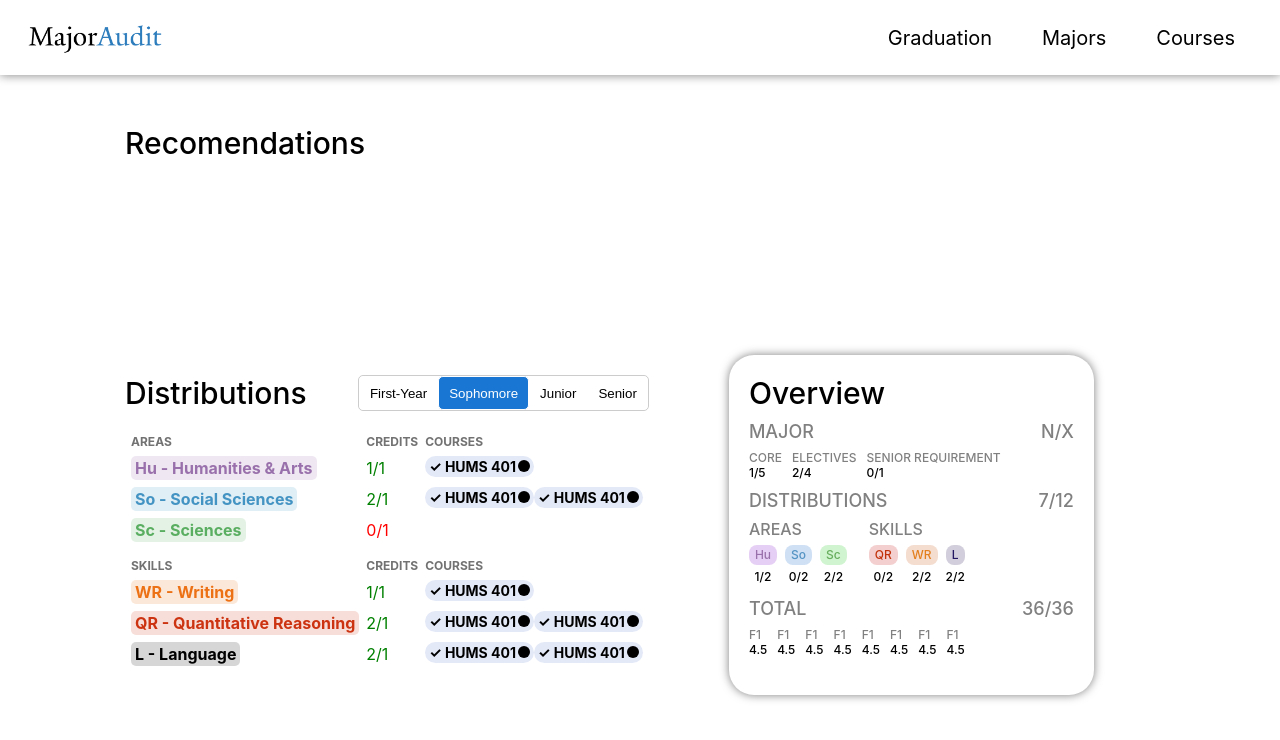
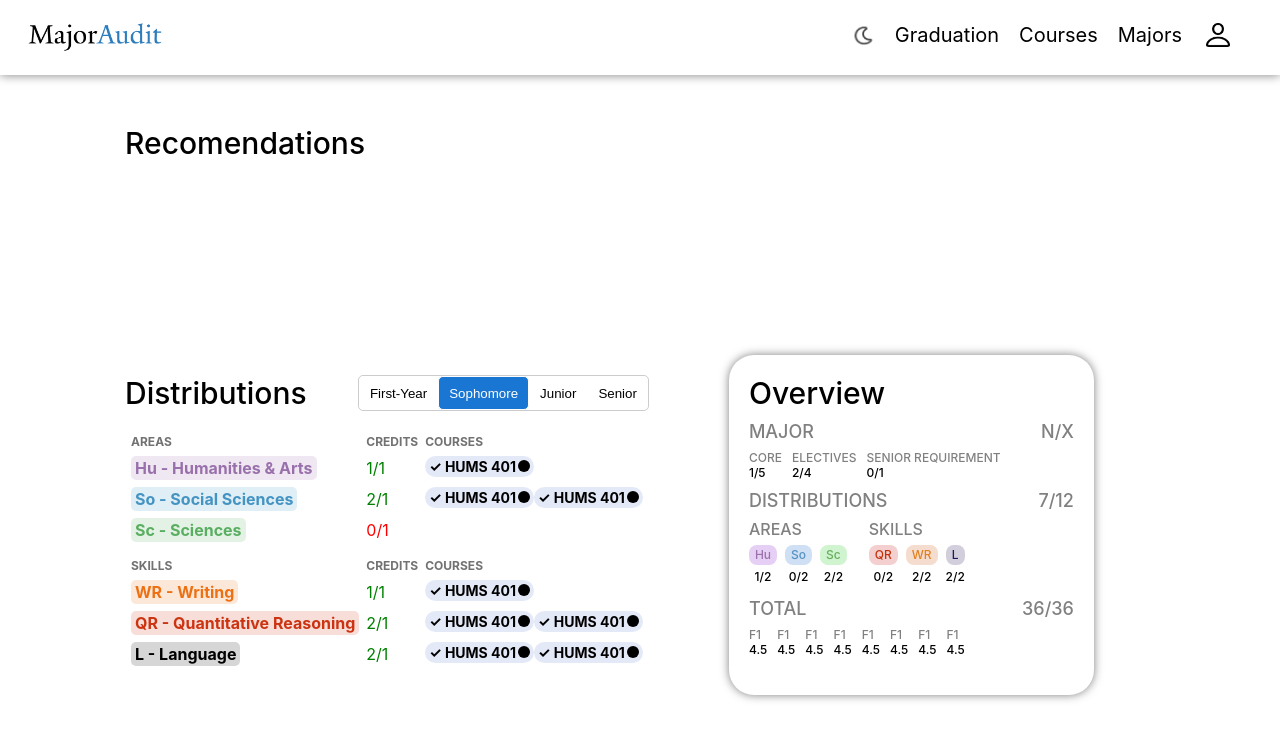
Before and after one commit to YaleComputerSociety/MajorAudit, a React (Create React App) app in the folder frontend/: page / in a window 1280 px wide. Shown: the top 740 px of the page. Built offline with nearby package versions, Linux system fonts and the light colour scheme.

Commit message:
nav bar updates

```diff
--- a/frontend/src/App.tsx
+++ b/frontend/src/App.tsx
@@ -1,7 +1,7 @@
 
 import "./App.css";
 import { Route, Routes } from 'react-router-dom';
-import Navbar from './NavBar';
+import Navbar from './navbar/NavBar';
 import Courses from './pages/Courses';
 import Graduation from './pages/Graduation';
 import Majors from './pages/Majors';
--- a/frontend/src/NavBar.css
+++ /dev/null
@@ -1,41 +0,0 @@
-
-.NavBar {
-    position: fixed;
-    left: 0;
-    width: 100%;
-    top: 0;
-    height: 75px;
-
-    display: flex;
-    justify-content: flex-end; /* Align items to the right */
-    align-items: center; /* Center items vertically */
-    padding: 0 20px;
-    box-sizing: border-box; /* Account for padding in width */
-
-    background-color: #ffffff; /* Setting background color */
-    box-shadow: 0 0 10px rgba(0, 0, 0, 0.5); /* Adding a box shadow */
-}
-
-.logo {
-    width: 150px; /* Set the desired width */
-    height: auto; /* Maintain aspect ratio */
-    margin-right: auto; /* Push the logo to the left */
-}
-
-.NavBar .activeLink {
-    color: #598FF4;
-    font-size: 20px; /* Increase font size */
-    text-decoration: none;
-    margin: 0 15px;
-    padding: 10px;
-    transition: color 0.3s;
-}
-
-.NavBar .dormantLink {
-    color: #000000;
-    font-size: 20px; /* Increase font size */
-    text-decoration: none;
-    margin: 0 15px;
-    padding: 10px;
-    transition: color 0.3s;
-}
--- a/frontend/src/NavBar.tsx
+++ /dev/null
@@ -1,18 +0,0 @@
-
-import React from 'react';
-import "./NavBar.css";
-import maLogo from "./commons/images/ma_logo.png";
-import { NavLink } from "react-router-dom";
-
-const NavBar=()=>{
-    return (
-        <div className='NavBar'>
-            <img src={maLogo} alt="" className="logo"/>
-            <NavLink to="/graduation"  className={({ isActive }) => isActive ? "activeLink" : "dormantLink"}>Graduation </NavLink>
-            <NavLink to="/majors"      className={({ isActive }) => isActive ? "activeLink" : "dormantLink"}>Majors </NavLink>
-            <NavLink to="/courses"     className={({ isActive }) => isActive ? "activeLink" : "dormantLink"}>Courses </NavLink>
-        </div>
-    )
-}
-
-export default NavBar;
--- a/frontend/src/Router.tsx
+++ b/frontend/src/Router.tsx
@@ -1,3 +1,4 @@
+
 import { createBrowserRouter, RouterProvider } from "react-router-dom";
 import "./index.css";
 import Courses from "./pages/Courses";
@@ -23,6 +24,8 @@ const router = createBrowserRouter([
   },
 ]);
 
-export default function Router() {
+function Router() {
   return <RouterProvider router={router} />;
 }
+
+export default Router;
--- /dev/null
+++ b/frontend/src/navbar/NavBar.module.css
@@ -0,0 +1,39 @@
+
+.row {
+    display: flex;
+    flex-direction: row;
+}
+
+.NavBar {
+    position: fixed;
+    left: 0;
+    width: 100%;
+    top: 0;
+    height: 75px;
+
+    display: flex;
+    justify-content: space-between;
+    align-items: center;
+    box-sizing: border-box;
+
+    background-color: #ffffff;
+    box-shadow: 0 0 10px rgba(0, 0, 0, 0.5);
+}
+
+.NavBar .activeLink {
+    color: #598FF4;
+    font-size: 20px; /* Increase font size */
+    text-decoration: none;
+    margin-right: 10px;
+    margin-left: 10px;
+    transition: color 0.3s;
+}
+
+.NavBar .dormantLink {
+    color: #000000;
+    font-size: 20px; /* Increase font size */
+    text-decoration: none;
+    margin-right: 10px;
+    margin-left: 10px;
+    transition: color 0.3s;
+}
--- /dev/null
+++ b/frontend/src/navbar/NavBar.tsx
@@ -0,0 +1,31 @@
+
+import React from 'react';
+import styles from "./NavBar.module.css";
+
+import img_logo from "./../commons/images/ma_logo.png";
+import img_moon from "./../commons/images/moon.png";
+import img_profile from "./../commons/images/profile.png";
+
+import { NavLink } from "react-router-dom";
+
+function NavBar() {
+    return (
+        <div className={styles.NavBar}>
+
+            <div style={{ marginLeft: "20px" }}>
+                <img src={img_logo} alt="" style={{ width: "150px", height: "auto" }}/>
+            </div>
+
+            <div className={styles.row} style={{ marginRight: "50px" }}>
+                <img src={img_moon} alt="" style={{ width: "40px", height: "30px", marginRight: "2px" }}/>
+                <NavLink to="/graduation"  className={({ isActive }) => isActive ? styles.activeLink : styles.dormantLink}>Graduation </NavLink>
+                <NavLink to="/courses"     className={({ isActive }) => isActive ? styles.activeLink : styles.dormantLink}>Courses </NavLink>
+                <NavLink to="/majors"      className={({ isActive }) => isActive ? styles.activeLink : styles.dormantLink}>Majors </NavLink>
+                <img src={img_profile} alt="" style={{ width: "24px", height: "24px", marginLeft: "14px" }}/>
+            </div>
+
+        </div>
+    )
+}
+
+export default NavBar;
--- a/frontend/src/pages/Courses/Courses.module.css
+++ b/frontend/src/pages/Courses/Courses.module.css
@@ -31,6 +31,9 @@
 
     border-radius: 16px;
     margin-bottom: 5px;
+
+    padding-left: 10px;
+    padding-right: 10px;
 }
 
 .checkmark {
@@ -38,7 +41,6 @@
     text-align: center;
 
     font-weight: 550;
-    margin-left: 10px;
     margin-right: 2px;
 }
 
--- a/frontend/src/pages/Courses/components/CourseBox.tsx
+++ b/frontend/src/pages/Courses/components/CourseBox.tsx
@@ -20,7 +20,7 @@ function Evaluations(course: Course){
             <div className={styles.evaluateBox} style={{ marginRight: "6px" }}>
                 {course.evaluation.professor}
             </div>
-            <div style={{ marginRight: "10px" }}>
+            <div>
                 <DistributionsCircle distributions={course.distribution}/>
             </div>
         </div>
--- a/frontend/src/pages/Courses/test.ts
+++ b/frontend/src/pages/Courses/test.ts
@@ -35,10 +35,10 @@ export const MockStudent: Student = {
             },
             spring: {
                 courses: [
-                    { completed: true, season: "SPRING", code: "SPAN 385", name: "Cervantes y Don Quijote",  evaluation: { rating: 4.5, workload: 3.5, professor: 5}, distribution: ["Hu"] },
-                    { completed: true, season: "SPRING", code: "CPSC 323", name: "Systems Programming and Computer Architecture",  evaluation: { rating: 4.5, workload: 3.5, professor: 5}, distribution: ["QR"] },
-                    { completed: true, season: "SPRING", code: "HUMS 401", name: "Proust Interpretations: Reading In Search of Lost Time",  evaluation: { rating: 4.5, workload: 3.5, professor: 5}, distribution: ["Hu", "WR"] },
-                    { completed: true, season: "SPRING", code: "HSAR 225", name: "Art in the Age of Empire, 1760-1917",  evaluation: { rating: 4.5, workload: 3.5, professor: 5}, distribution: ["Hu"] }]
+                    { completed: false, season: "SPRING", code: "SPAN 385", name: "Cervantes y Don Quijote",  evaluation: { rating: 4.5, workload: 3.5, professor: 5}, distribution: ["Hu"] },
+                    { completed: false, season: "SPRING", code: "CPSC 323", name: "Systems Programming and Computer Architecture",  evaluation: { rating: 4.5, workload: 3.5, professor: 5}, distribution: ["QR"] },
+                    { completed: false, season: "SPRING", code: "HUMS 401", name: "Proust Interpretations: Reading In Search of Lost Time",  evaluation: { rating: 4.5, workload: 3.5, professor: 5}, distribution: ["Hu", "WR"] },
+                    { completed: false, season: "SPRING", code: "HSAR 225", name: "Art in the Age of Empire, 1760-1917",  evaluation: { rating: 4.5, workload: 3.5, professor: 5}, distribution: ["Hu"] }]
             }
         }
     ]
```
Also changed, not shown: frontend/src/commons/images/moon.png (added), frontend/src/commons/images/profile.png (added).
